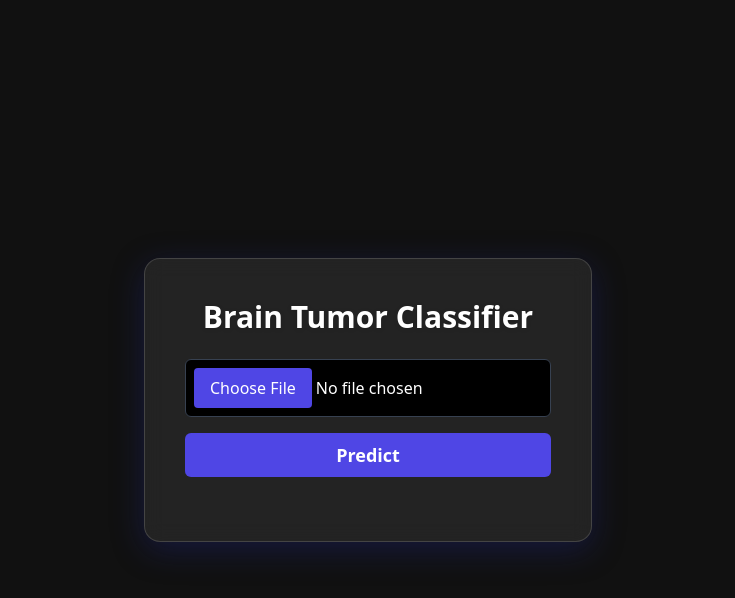
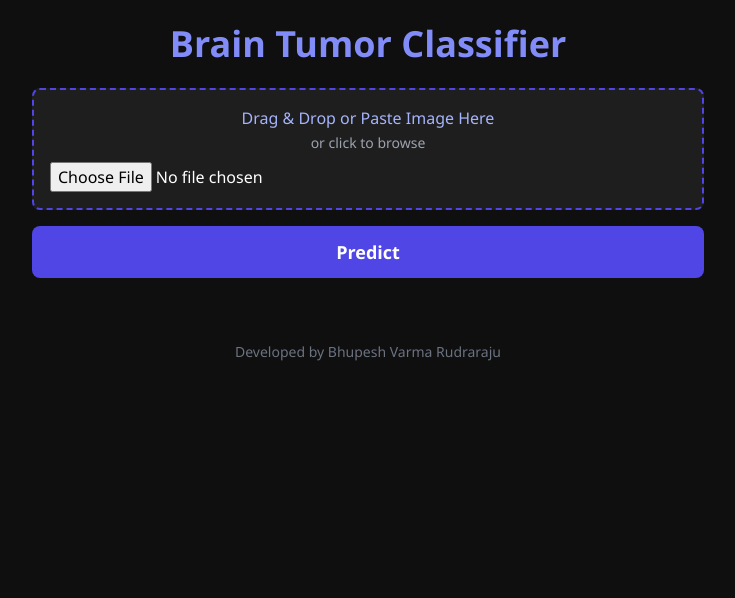
Before and after one commit to bhupesh-varma/Brain-Tumor-Classification, a plain HTML site: page frontend/index.html in a window 1280 px wide. Shown: the whole page, without its empty margins (272-1007 px from the left). Drawn offline with nearby package versions, Linux system fonts and the light colour scheme.

Commit message:
frontend push

```diff
--- a/frontend/index.html
+++ b/frontend/index.html
@@ -6,70 +6,64 @@
   <title>Brain Tumor Classifier</title>
   <script src="https://cdn.tailwindcss.com"></script>
   <style>
-    body {
-      background: #111;
+  html, body {
+    height: 100%;
+    margin: 0;
+    background: #0f0f0f;
+    font-family: 'Segoe UI', Tahoma, Geneva, Verdana, sans-serif;
+    overflow-x: hidden;
   }
-    .glass {
-      background: rgba(255,255,255,0.08);
-      backdrop-filter: blur(10px);
-      border: 1px solid rgba(255,255,255,0.15);
-      box-shadow: 0 8px 32px 0 rgba(31,38,135,0.37);
+
+  canvas {
+    border-radius: 0.5rem;
+    background-color: #1f1f1f;
+  }
+
+  #drop-area {
+    border: 2px dashed #4f46e5;
+    padding: 1rem;
+    border-radius: 0.5rem;
+    text-align: center;
+    color: #a5b4fc;
+    background-color: #1e1e1e;
+    cursor: pointer;
   }
 </style>
+
 </head>
-<body class="min-h-screen flex items-center justify-center">
-  <div class="glass rounded-2xl p-10 w-full max-w-md flex flex-col items-center">
-    <h1 class="text-3xl font-bold text-white mb-6 text-center drop-shadow">Brain Tumor Classifier</h1>
-    <form id="upload-form" class="space-y-4 w-full flex flex-col items-center">
+<body class="flex flex-col items-center p-6 space-y-6">
+  <h1 class="text-4xl font-extrabold text-indigo-400 text-center">Brain Tumor Classifier</h1>
+
+  <form id="upload-form" class="w-full max-w-2xl space-y-4">
+    <div id="drop-area">
+      Drag & Drop or Paste Image Here<br/>
+      <span class="text-sm text-gray-400">or click to browse</span>
       <input
         type="file"
         id="file"
         name="file"
         accept="image/*"
-        class="w-full p-2 border border-gray-700 rounded-md bg-black text-white file:bg-indigo-600 file:text-white file:border-0 file:rounded file:px-4 file:py-2"
+        class="block mt-2 text-white"
         required
       />
-      <img id="preview" class="hidden mt-4 rounded-lg shadow-lg max-h-48 object-contain bg-gray-900" />
+    </div>
     <button
       type="submit"
-        class="w-full bg-indigo-600 text-white py-2 rounded-md hover:bg-indigo-700 transition font-semibold text-lg"
+      class="w-full bg-indigo-600 text-white py-3 rounded-lg hover:bg-indigo-700 transition font-bold text-lg"
     >
       Predict
     </button>
   </form>
-    <div id="result" class="mt-6 text-center text-lg text-indigo-200 font-semibold"></div>
+
+  <div class="w-full max-w-2xl space-y-4">
+    <canvas id="canvas" class="w-full max-h-[500px] hidden"></canvas>
+    <div id="result" class="text-center text-indigo-200 font-semibold text-lg"></div>
   </div>
-  <script>
-    const fileInput = document.getElementById('file');
-    const preview = document.getElementById('preview');
-    fileInput.addEventListener('change', (e) => {
-      const file = e.target.files[0];
-      if (file) {
-        const reader = new FileReader();
-        reader.onload = function(evt) {
-          preview.src = evt.target.result;
-          preview.classList.remove('hidden');
-        };
-        reader.readAsDataURL(file);
-      } else {
-        preview.classList.add('hidden');
-        preview.src = '';
-      }
-    });
 
-    const form = document.getElementById('upload-form');
-    form.addEventListener('submit', async (e) => {
-      e.preventDefault();
-      const formData = new FormData();
-      formData.append("file", fileInput.files[0]);
-      const res = await fetch("/predict", {
-        method: "POST",
-        body: formData
-      });
-      const data = await res.json();
-      document.getElementById('result').innerText =
-        `Prediction: ${data.class} (Confidence: ${(data.confidence * 100).toFixed(2)}%)`;
-    });
-  </script>
+  <footer class="text-center text-gray-500 text-sm mt-10">
+    Developed by Bhupesh Varma Rudraraju
+  </footer>
+
+  <script src="scripts.js"></script>
 </body>
 </html>
--- /dev/null
+++ b/frontend/styles.css
@@ -0,0 +1,22 @@
+html, body {
+  height: 100%;
+  margin: 0;
+  background: #0f0f0f;
+  font-family: 'Segoe UI', Tahoma, Geneva, Verdana, sans-serif;
+  overflow-x: hidden;
+}
+
+canvas {
+  border-radius: 0.5rem;
+  background-color: #1f1f1f;
+}
+
+#drop-area {
+  border: 2px dashed #4f46e5;
+  padding: 1rem;
+  border-radius: 0.5rem;
+  text-align: center;
+  color: #a5b4fc;
+  background-color: #1e1e1e;
+  cursor: pointer;
+}
```
Also changed, not shown: frontend/script.js (added, +86 -0 lines), static/brain_image.png (added). Lines whose indentation alone changed are shown as unchanged.
